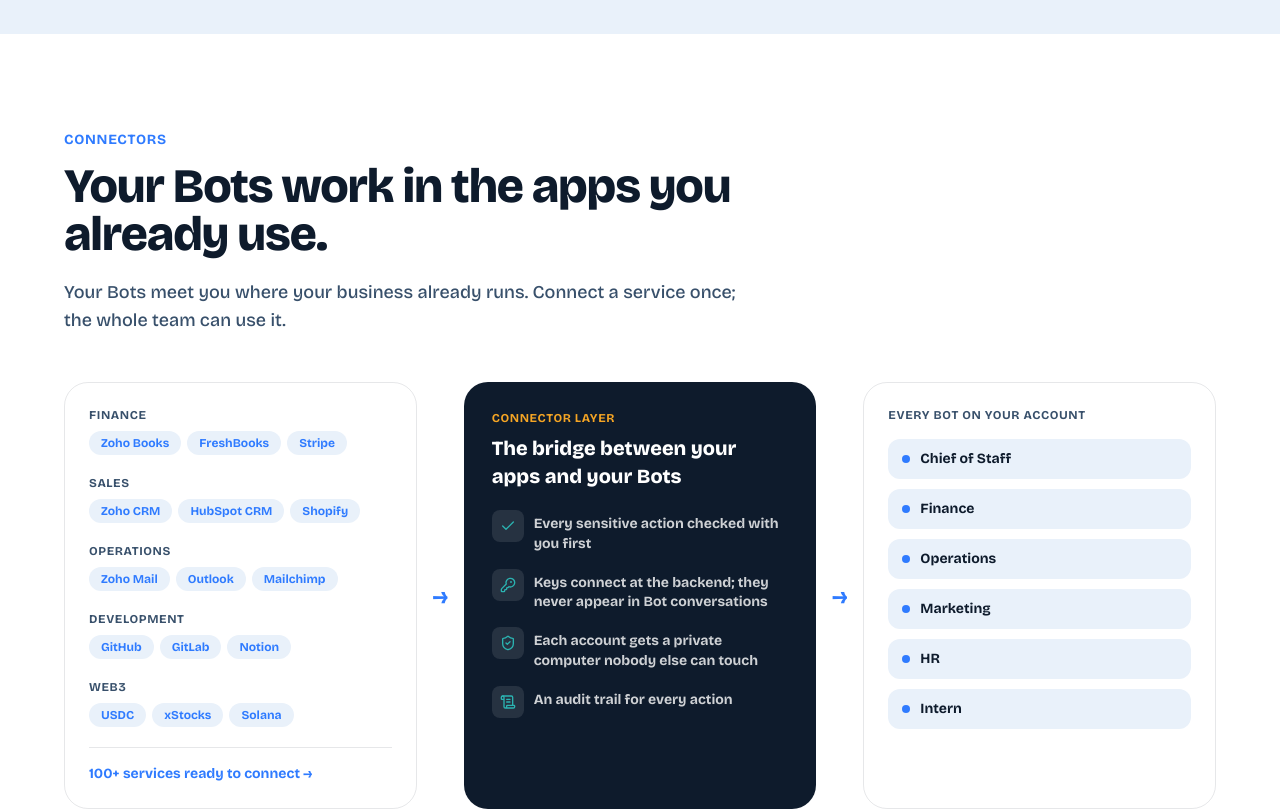
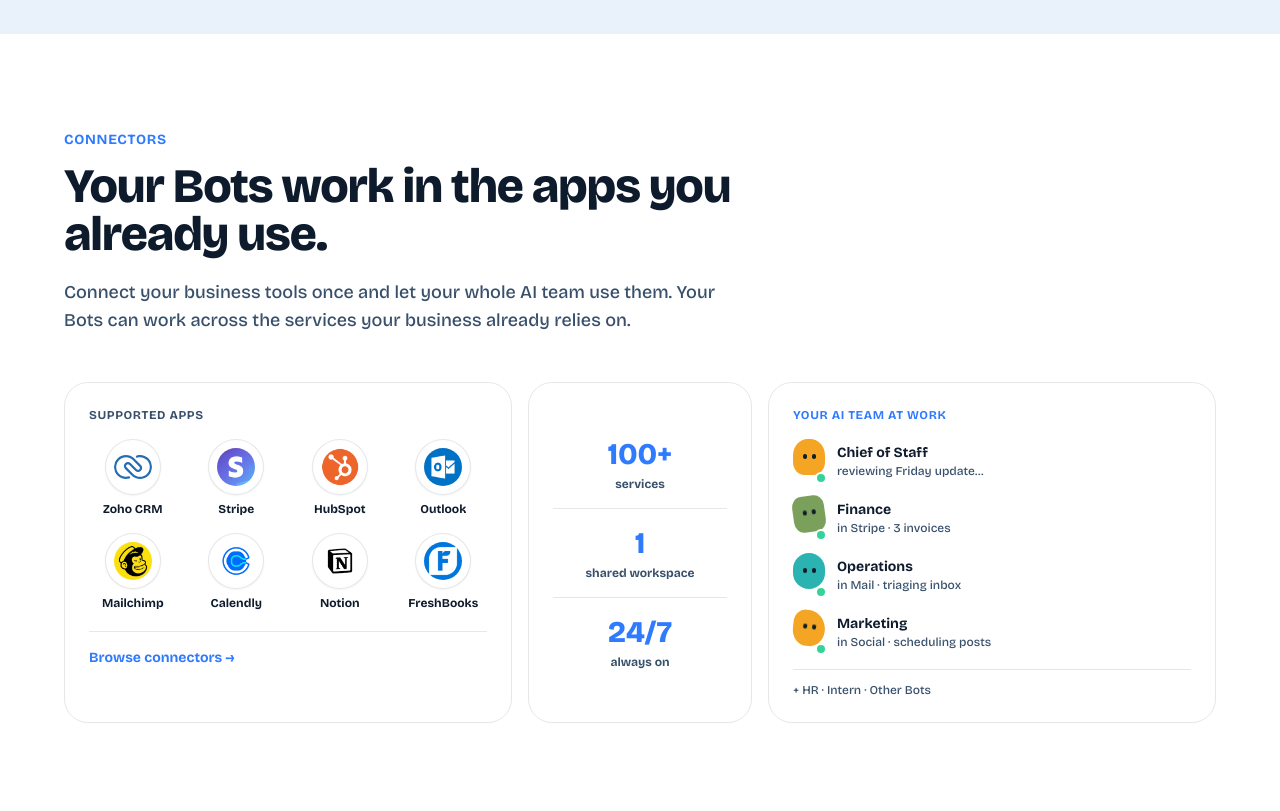
Before and after one commit to tamago-labs/wayfind-cloud, a Next.js app: page / in a window 1280 px wide. Shown: the part 3100-3911 px from the top of the page. Built offline with nearby package versions, Linux system fonts and the light colour scheme; no server answers; a web font is replaced by a local one; what aws-amplify would draw is missing.

Commit message:
feat(landing): rework connectors section

```diff
--- a/app/page.tsx
+++ b/app/page.tsx
@@ -5,7 +5,7 @@ import Hero from '@/components/landing/Hero';
 import Problem from '@/components/landing/Problem';
 import HowSection from '@/components/landing/HowSection';
 import UseCases from '@/components/landing/UseCases';
-import Trust from '@/components/landing/Trust';
+import Connectors from '@/components/landing/Connectors';
 import Pricing from '@/components/landing/Pricing';
 import Faq from '@/components/landing/Faq';
 import FinalCta from '@/components/landing/FinalCta';
@@ -19,7 +19,7 @@ export default function Home() {
       <Problem />
       <HowSection />
       <UseCases />
-      <Trust />
+      <Connectors />
       <Pricing />
       <Faq />
       <FinalCta />
--- /dev/null
+++ b/components/landing/Connectors.tsx
@@ -0,0 +1,111 @@
+import Link from 'next/link';
+import Mascot from '@/components/Mascot';
+
+const brands = [
+  { n: 'Zoho CRM', img: '/connectors/zohocrm.svg' },
+  { n: 'Stripe', img: '/connectors/stripe.png' },
+  { n: 'HubSpot', img: '/connectors/hubspot.png' },
+  { n: 'Outlook', img: '/connectors/outlook.png' },
+  { n: 'Mailchimp', img: '/connectors/mailchimp.png' },
+  { n: 'Calendly', img: '/connectors/calendly.png' },
+  { n: 'Notion', img: '/connectors/notion.png' },
+  { n: 'FreshBooks', img: '/connectors/freshbooks.png' },
+];
+
+const bots = [
+  { n: 'Chief of Staff', color: 'amber' as const, shape: 'blob' as const, status: 'reviewing Friday update…' },
+  { n: 'Finance', color: 'moss' as const, shape: 'squircle' as const, status: 'in Stripe · 3 invoices' },
+  { n: 'Operations', color: 'lagoon' as const, shape: 'circle' as const, status: 'in Mail · triaging inbox' },
+  { n: 'Marketing', color: 'amber' as const, shape: 'pebble' as const, status: 'in Social · scheduling posts' },
+];
+
+export default function Connectors() {
+  return (
+    <section id="connectors" className="scroll-mt-16 bg-white px-6 py-24 font-brico text-navy">
+      <div className="mx-auto max-w-6xl">
+        <p className="text-sm font-bold uppercase tracking-wider text-cta">Connectors</p>
+        <h2 className="mt-3 max-w-3xl text-4xl font-extrabold leading-tight tracking-tight sm:text-5xl">
+          Your Bots work in the apps you already use.
+        </h2>
+        <p className="mt-5 max-w-2xl text-lg text-heroslate">
+          Connect your business tools once and let your whole AI team use them. Your
+          Bots can work across the services your business already relies on.
+        </p>
+
+        <div className="mt-12 grid items-stretch gap-4 lg:grid-cols-[2fr_1fr_2fr]">
+          <div className="rounded-3xl border border-navy/10 p-6">
+            <p className="text-xs font-bold uppercase tracking-wider text-heroslate">
+              Supported apps
+            </p>
+            <div className="mt-4 grid grid-cols-4 gap-4 text-center">
+              {brands.map((b) => (
+                <div key={b.n}>
+                  {/* eslint-disable-next-line @next/next/no-img-element */}
+                  <img
+                    src={b.img}
+                    alt={`${b.n} logo`}
+                    className="mx-auto h-14 w-14 rounded-full border border-navy/10 bg-white object-contain p-2 shadow-sm"
+                    loading="lazy"
+                  />
+                  <p className="mt-1.5 text-xs font-bold">{b.n}</p>
+                </div>
+              ))}
+            </div>
+            <Link
+              href="/connectors"
+              className="mt-5 block border-t border-navy/10 pt-4 text-sm font-bold text-cta hover:underline"
+            >
+              Browse connectors &rarr;
+            </Link>
+          </div>
+
+          <div className="rounded-3xl border border-navy/10 p-6 text-center">
+            <div className="flex h-full flex-col justify-center divide-y divide-navy/10">
+              <div className="pb-4">
+                <p className="text-3xl font-extrabold text-cta">100+</p>
+                <p className="mt-1 text-xs font-bold text-heroslate">services</p>
+              </div>
+              <div className="py-4">
+                <p className="text-3xl font-extrabold text-cta">1</p>
+                <p className="mt-1 text-xs font-bold text-heroslate">shared workspace</p>
+              </div>
+              <div className="pt-4">
+                <p className="text-3xl font-extrabold text-cta">24/7</p>
+                <p className="mt-1 text-xs font-bold text-heroslate">always on</p>
+              </div>
+            </div>
+          </div>
+
+          <div className="rounded-3xl border border-navy/10 p-6">
+            <p className="text-xs font-bold uppercase tracking-wider text-cta">
+              Your AI team at work
+            </p>
+            <ul className="mt-4 space-y-3.5">
+              {bots.map((b, i) => (
+                <li key={b.n} className="flex items-center gap-3">
+                  <span className="relative shrink-0">
+                    <Mascot
+                      color={b.color}
+                      shape={b.shape}
+                      size="sm"
+                      motion="none"
+                      blinkDelay={`-${i * 1.4}s`}
+                    />
+                    <span className="absolute -bottom-0.5 -right-0.5 h-3 w-3 rounded-full border-2 border-white bg-emerald-400" />
+                  </span>
+                  <span className="text-sm font-bold">
+                    {b.n}
+                    <span className="block text-xs font-normal text-heroslate">{b.status}</span>
+                  </span>
+                </li>
+              ))}
+            </ul>
+            <p className="mt-4 border-t border-navy/10 pt-3 text-xs text-heroslate">
+              + HR · Intern · Other Bots
+            </p>
+          </div>
+        </div>
+      </div>
+    </section>
+  );
+}
--- a/components/landing/FinalCta.tsx
+++ b/components/landing/FinalCta.tsx
@@ -19,9 +19,9 @@ export default function FinalCta() {
             />
           ))}
         </div>
-        <h2 className="text-4xl font-extrabold tracking-tight sm:text-5xl">Hire your first Bot today.</h2>
+        <h2 className="text-4xl font-extrabold tracking-tight sm:text-5xl">Build your AI team today.</h2>
         <p className="mx-auto mt-4 max-w-md text-lg text-white/70">
-          Free in early access. No card. Your first Bot is ready in seconds.
+          Start free during early access. No credit card required. Create your first Bot and put it to work in minutes.
         </p>
         <Link
           href="/app"
--- a/components/landing/Footer.tsx
+++ b/components/landing/Footer.tsx
@@ -10,7 +10,7 @@ export default function Footer() {
           <nav className="flex flex-wrap items-center gap-6 text-[14px] font-medium text-navy">
             <Link href="/#pricing" className="hover:opacity-60 transition-opacity">Pricing</Link>
             <Link href="/#faq" className="hover:opacity-60 transition-opacity">FAQ</Link>
-            <Link href="https://github.com/tamago-labs/wayfind" target="_blank" rel="noopener noreferrer" className="hover:opacity-60 transition-opacity">GitHub</Link>
+            <Link href="https://github.com/tamago-labs/wayfind-cloud" target="_blank" rel="noopener noreferrer" className="hover:opacity-60 transition-opacity">GitHub</Link>
             <Link href="https://x.com/WayfindCloud" target="_blank" rel="noopener noreferrer" className="hover:opacity-60 transition-opacity">X (former Twitter)</Link>
           </nav>
         </div>
--- a/components/landing/Trust.tsx
+++ /dev/null
@@ -1,99 +0,0 @@
-import Link from 'next/link';
-import { Check, KeyRound, ShieldCheck, ScrollText } from 'lucide-react';
-
-const cats: { n: string; items: string[] }[] = [
-  { n: 'Finance', items: ['Zoho Books', 'FreshBooks', 'Stripe'] },
-  { n: 'Sales', items: ['Zoho CRM', 'HubSpot CRM', 'Shopify'] },
-  { n: 'Operations', items: ['Zoho Mail', 'Outlook', 'Mailchimp'] },
-  { n: 'Development', items: ['GitHub', 'GitLab', 'Notion'] },
-  { n: 'Web3', items: ['USDC', 'xStocks', 'Solana'] },
-];
-
-const trust = [
-  { icon: Check, text: 'Every sensitive action checked with you first' },
-  { icon: KeyRound, text: 'Keys connect at the backend; they never appear in Bot conversations' },
-  { icon: ShieldCheck, text: 'Each account gets a private computer nobody else can touch' },
-  { icon: ScrollText, text: 'An audit trail for every action' },
-];
-
-const bots = ['Chief of Staff', 'Finance', 'Operations', 'Marketing', 'HR', 'Intern'];
-
-export default function Trust() {
-  return (
-    <section id="connectors" className="scroll-mt-16 bg-white px-6 py-24 font-brico text-navy">
-      <div className="mx-auto max-w-6xl">
-        <p className="text-sm font-bold uppercase tracking-wider text-cta">Connectors</p>
-        <h2 className="mt-3 max-w-3xl text-4xl font-extrabold leading-tight tracking-tight sm:text-5xl">
-          Your Bots work in the apps you already use.
-        </h2>
-        <p className="mt-5 max-w-2xl text-lg text-heroslate">
-          Your Bots meet you where your business already runs. Connect a service once; the
-          whole team can use it.
-        </p>
-
-        <div className="mt-12 grid items-stretch gap-4 lg:grid-cols-[1fr_auto_1fr_auto_1fr]">
-          <div className="space-y-5 rounded-3xl border border-navy/10 p-6">
-            {cats.map((c) => (
-              <div key={c.n}>
-                <p className="text-xs font-bold uppercase tracking-wider text-heroslate">{c.n}</p>
-                <div className="mt-2 flex flex-wrap gap-1.5">
-                  {c.items.map((item) => (
-                    <span
-                      key={item}
-                      className="rounded-full bg-ice px-3 py-1 text-xs font-bold text-cta"
-                    >
-                      {item}
-                    </span>
-                  ))}
-                </div>
-              </div>
-            ))}
-            <Link
-              href="/connectors"
-              className="block border-t border-navy/10 pt-4 text-sm font-bold text-cta hover:underline"
-            >
-              100+ services ready to connect &rarr;
-            </Link>
-          </div>
-
-          <div className="grid place-items-center text-2xl font-bold text-cta" aria-hidden="true">
-            <span className="lg:hidden">&darr;</span>
-            <span className="hidden lg:inline">&rarr;</span>
-          </div>
-
-          <div className="rounded-3xl bg-navy p-7 text-white">
-            <p className="text-xs font-bold uppercase tracking-wider text-bamber">Connector layer</p>
-            <h3 className="mt-2 text-xl font-extrabold">The bridge between your apps and your Bots</h3>
-            <ul className="mt-5 space-y-4">
-              {trust.map((t) => (
-                <li key={t.text} className="flex gap-2.5 text-sm text-white/80">
-                  <span className="grid h-8 w-8 shrink-0 place-items-center rounded-lg bg-white/10 text-blagoon">
-                    <t.icon className="h-4 w-4" />
-                  </span>
-                  <span className="pt-1 font-semibold leading-snug">{t.text}</span>
-                </li>
-              ))}
-            </ul>
-          </div>
-
-          <div className="grid place-items-center text-2xl font-bold text-cta" aria-hidden="true">
-            <span className="lg:hidden">&darr;</span>
-            <span className="hidden lg:inline">&rarr;</span>
-          </div>
-
-          <div className="rounded-3xl border border-navy/10 p-6">
-            <p className="text-xs font-bold uppercase tracking-wider text-heroslate">Every Bot on your account</p>
-            <ul className="mt-4 space-y-2.5 text-sm font-semibold">
-              {bots.map((b) => (
-                <li key={b} className="flex items-center gap-2.5 rounded-xl bg-ice px-3.5 py-2.5">
-                  <i className="h-2 w-2 rounded-full bg-cta" />
-                  {b}
-                </li>
-              ))}
-            </ul>
-          </div>
-        </div>
-      </div>
-    </section>
-  );
-}
```
Also changed, not shown: components/landing/Faq.tsx (+5 -5 lines), public/connectors/zohocrm.svg (added).
